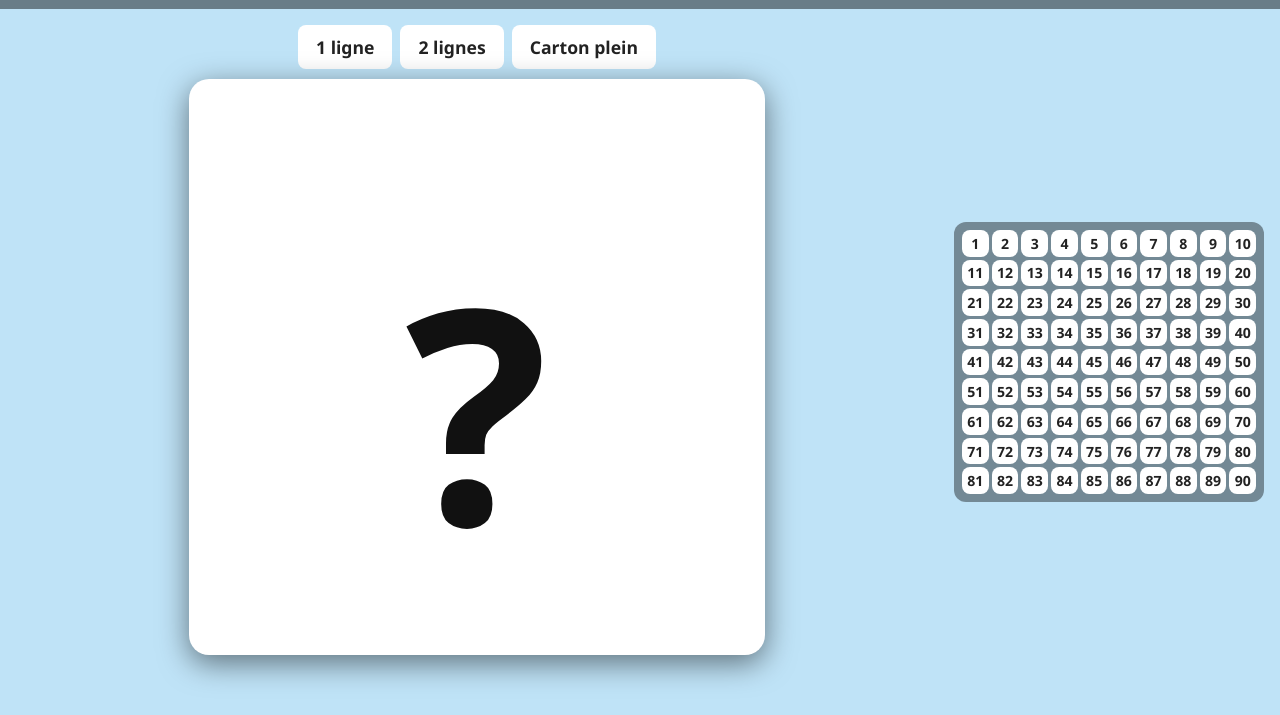
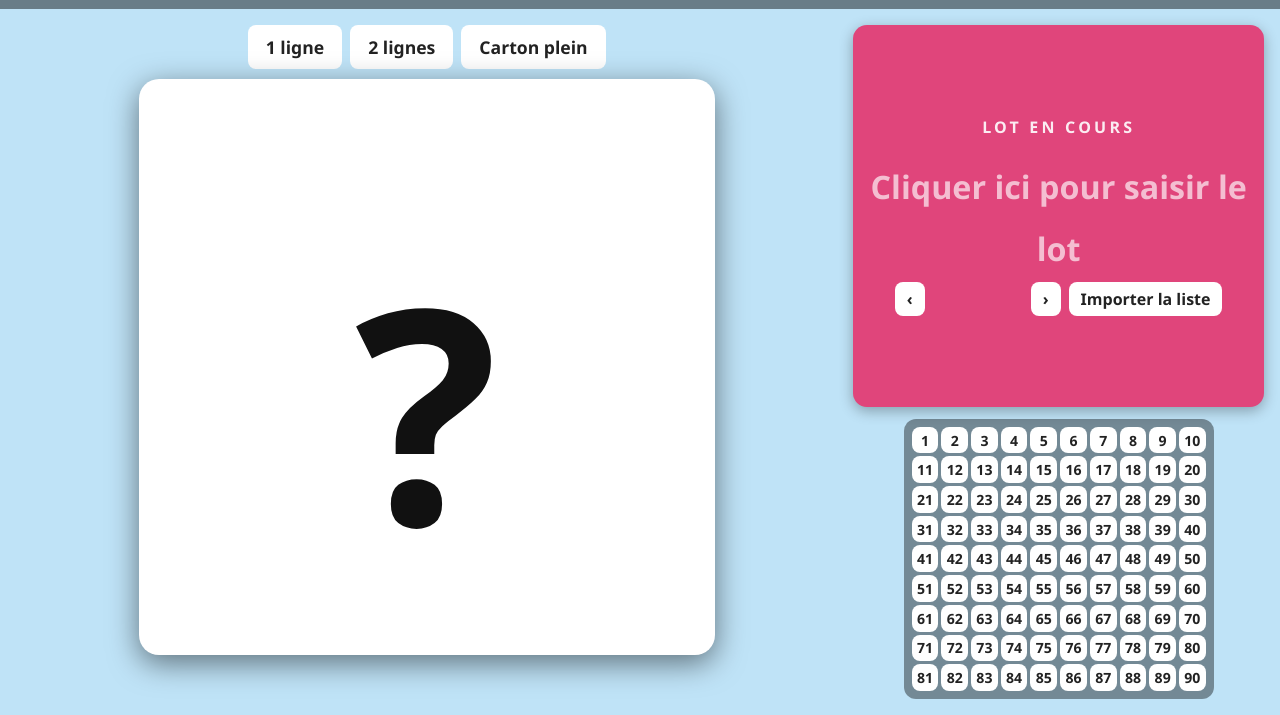
Before and after one commit to zantec28-svg/loto, a plain HTML site: page index.html in a window 1280 px wide. Shown: the part 85-800 px from the top of the page. Drawn offline with Linux system fonts and the light colour scheme.

Commit message:
Add lot management section to index.html
Added a new section for lot management including editable fields and import options.

```diff
--- a/index.html
+++ b/index.html
@@ -24,8 +24,13 @@
 <div id="stage"><div id="box"><div id="phase"></div><div id="num">?</div></div></div>
 <div id="hist"></div>
 </div>
+<div id="right">
+<div id="lot"><div id="lotLabel">Lot en cours</div><div id="lotName" contenteditable="true" spellcheck="false" data-ph="Cliquer ici pour saisir le lot"></div>
+<div id="lotBar"><button id="lotPrev" title="Lot précédent">‹</button><span id="lotPos"></span><button id="lotNext" title="Lot suivant">›</button><button id="lotImport">Importer la liste</button></div></div>
 <div id="grid"></div>
+</div>
 </main>
+<dialog id="dlg"><h2>Liste des lots</h2><p>Un lot par ligne : colle la liste ci-dessous ou charge un fichier .txt / .csv.</p><textarea id="lotText" rows="10" placeholder="Panier garni&#10;Bon d’achat 50 €&#10;..."></textarea><div class="dlgbar"><label class="btn">Charger un fichier<input id="lotFile" type="file" accept=".txt,.csv,text/plain,text/csv" hidden></label><span style="flex:1"></span><button id="lotCancel">Annuler</button><button id="lotOk" class="ok">Importer</button></div></dialog>
 <script src="app.js"></script>
 </body>
 </html>
```
